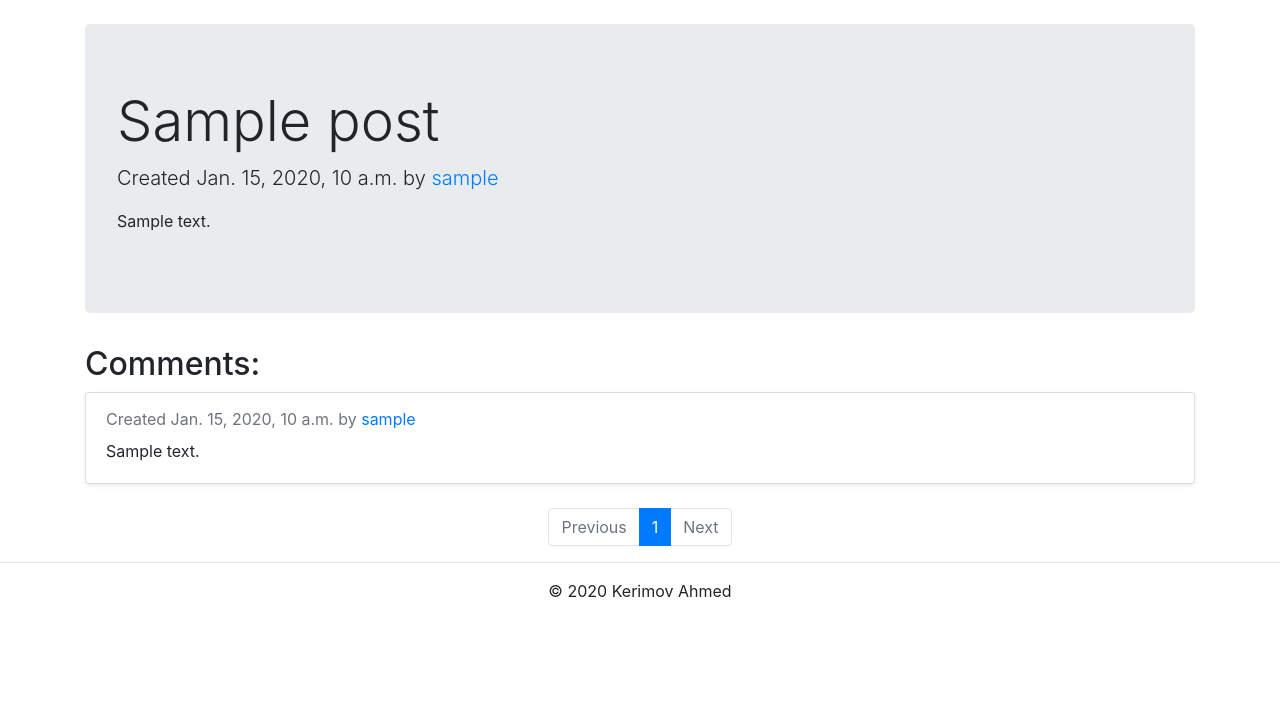
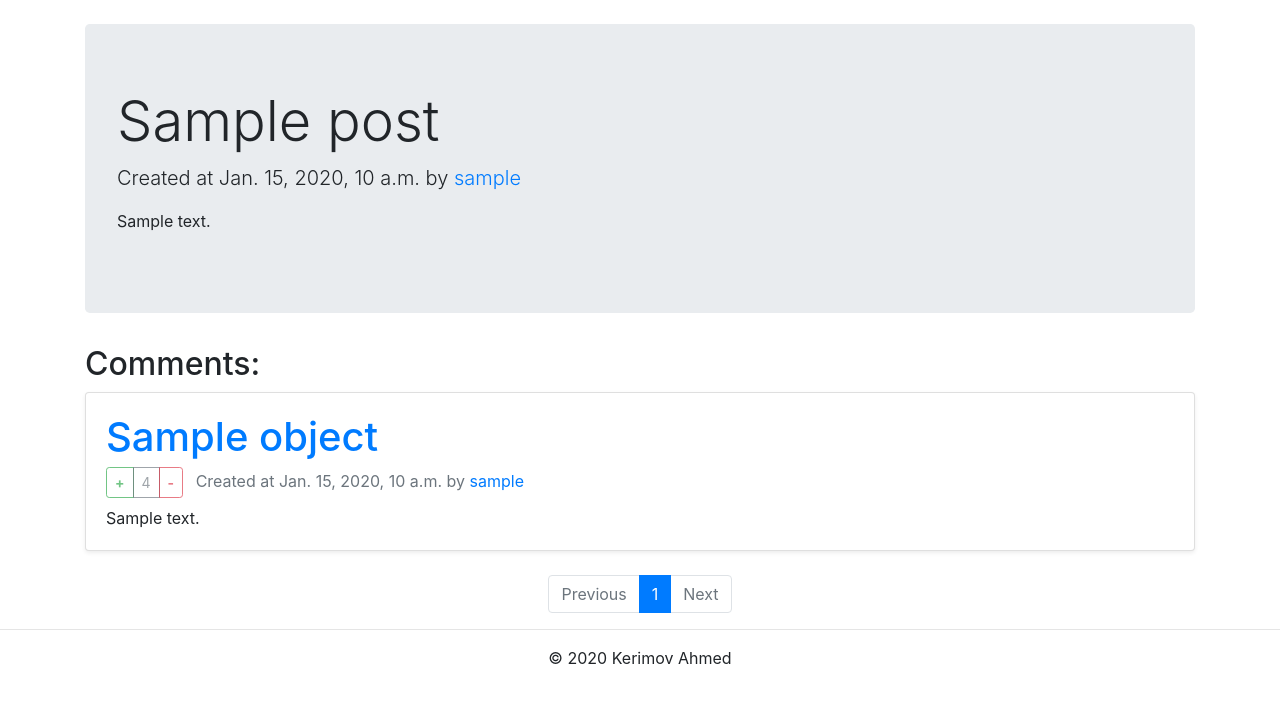
Before and after one commit to wcdbmv/DBC, a Django app: template templates/post.html in a window 1280 px wide. Shown: the part 56-759 px from the top of the page. Run offline with Django 3.2, Linux system fonts and the light colour scheme; the template is opened without the code that fills it: most values are stand-ins (such as "Sample title", 1, 10 or a date in 2020); some libraries are stand-ins or nearby versions.

Commit message:
Add votes in card_list template

```diff
--- a/myblog/views/home.py
+++ b/myblog/views/home.py
@@ -8,7 +8,6 @@ from myblog.models.post import Post
 class HomeView(ListView):
     model = Post
     template_name = 'home.html'
-    context_object_name = 'post_list'
     paginate_by = 5
 
     def get_queryset(self):
--- /dev/null
+++ b/templates/card_list.html
@@ -0,0 +1,32 @@
+<div class="card-list">
+    {% for object in object_list %}
+        <div class="card shadow-sm mb-4">
+            <div class="card-body">
+                {% if object.title %}  {# it is a post #}
+                    <h1 class="card-title"><a href="{% url 'blog:post' object.pk %}">{{ object.title }}</a></h1>
+                {% endif %}
+                <div class="card-subtitle mb-2 text-muted">
+                    <span class="vote">
+                        <div class="btn-group btn-group-sm mr-2" role="group">
+                            {% if user.is_authenticated %}
+                                <button type="button" class="btn btn-outline-success"><b>+</b></button>
+                                <button type="button" class="btn btn-outline-secondary" disabled>{{ object.rating }}</button>
+                                <button type="button" class="btn btn-outline-danger"><b>-</b></button>
+                            {% else %}
+                                <button type="button" class="btn btn-outline-success" disabled><b>+</b></button>
+                                <button type="button" class="btn btn-outline-secondary" disabled>{{ object.rating }}</button>
+                                <button type="button" class="btn btn-outline-danger" disabled><b>-</b></button>
+                            {% endif %}
+                        </div>
+                    </span>
+                    Created at {{ object.pub_date }} by
+                    <a href="{% url 'blog:user_posts' object.user.username %}">{{ object.user.username }}</a>
+                </div>
+                <p class="card-text"> {{ object.body }}</p>
+            </div>
+        </div>
+    {% endfor %}
+    {% if not object_list %}
+        <p class="lead">No content here</p>
+    {% endif %}
+</div>
--- a/templates/post.html
+++ b/templates/post.html
@@ -5,7 +5,7 @@
     <div class="jumbotron">
         <h1 class="display-4">{{ post.title }}</h1>
         <p class="lead">
-            Created {{ post.pub_date }} by
+            Created at {{ post.pub_date }} by
             <a href="{% url 'blog:user_posts' post.user.username %}">{{ post.user.username }}</a>
         </p>
         <p>{{ post.body }}</p>
@@ -22,23 +22,7 @@
     </div>
 
     <h2>Comments:</h2>
-
-    <div class="card-list">
-        {% for comment in object_list %}
-            <div class="card shadow-sm mb-4">
-                <div class="card-body">
-                    <div class="card-subtitle mb-2 text-muted">
-                        Created {{ comment.pub_date }} by
-                        <a href="{% url 'blog:user_posts' comment.user.username %}">{{ comment.user.username }}</a>
-                    </div>
-                    <p class="card-text"> {{ comment.body }}</p>
-                </div>
-            </div>
-        {% endfor %}
-        {% if not post.comment_set.count %}
-            <p class="lead">No comments here</p>
-        {% endif %}
-    </div>
+    {% include "card_list.html" %}
 
     <!-- Show Comment button only if User is authenticated -->
     {% if user.is_authenticated %}
```
Also changed, not shown: templates/home.html (+1 -13 lines).
